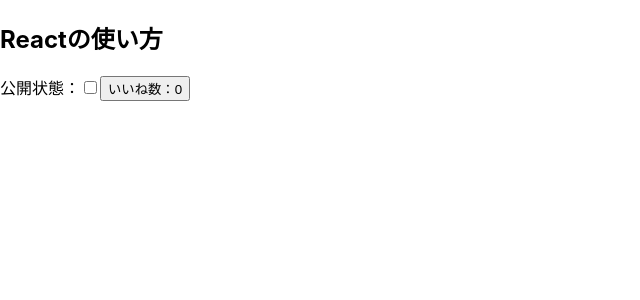
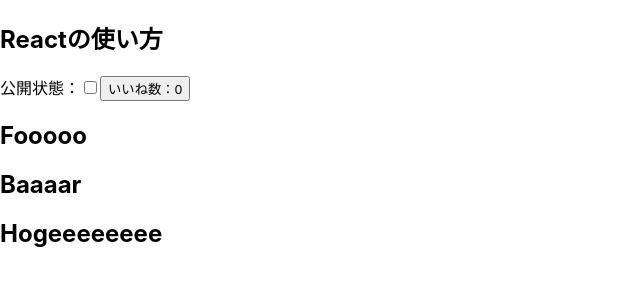
Before and after one commit to Tanesaka/torazemiReact, a React (Create React App) app: page / in a window 1280 px wide. Shown: the top 300 px of the page, without its empty margins (0-640 px from the left). Built offline with nearby package versions, Linux system fonts and the light colour scheme.

Commit message:
Torazemi7

```diff
--- a/src/Blog.jsx
+++ b/src/Blog.jsx
@@ -2,6 +2,8 @@
 import { findAllByDisplayValue } from "@testing-library/react";
 import React from "react";
 import Article from "./Article";
+import * as FooBar from "./components/FooBar";
+import Hoge from "./components/hoge";
 
 class Blog extends React.Component {
   constructor(props) {
@@ -51,6 +53,9 @@
           toggle={() => this.togglePublished()}
           count={this.state.count}
         />
+        <FooBar.Foo />
+        <FooBar.Bar />
+        <Hoge />
       </>
     )
   }
--- /dev/null
+++ b/src/components/FooBar.jsx
@@ -0,0 +1,9 @@
+import React from "react";
+
+export function Foo() {
+  return(<h2>Fooooo</h2>)
+};
+
+export const Bar = () => {
+  return(<h2>Baaaar</h2>)
+};
--- /dev/null
+++ b/src/components/hoge.jsx
@@ -0,0 +1,7 @@
+import React from "react";
+
+export default class Hoge extends React.Component {
+  render() {
+    return(<h2>Hogeeeeeeee</h2>)
+  }
+};
```
